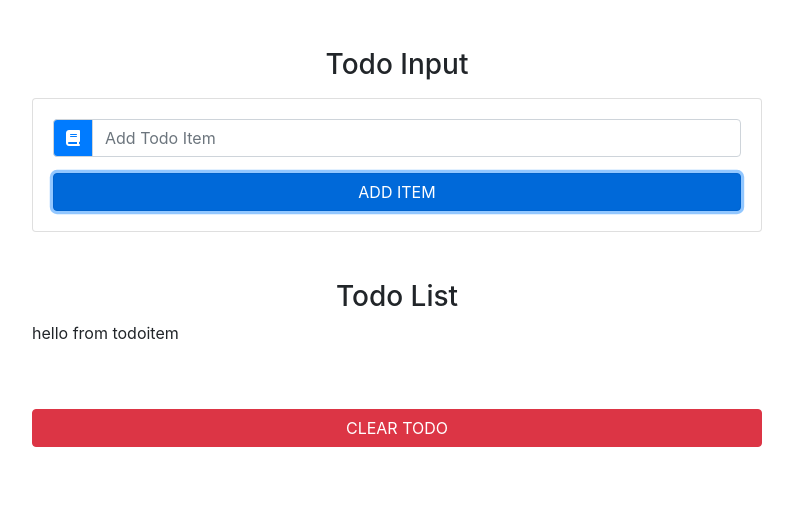
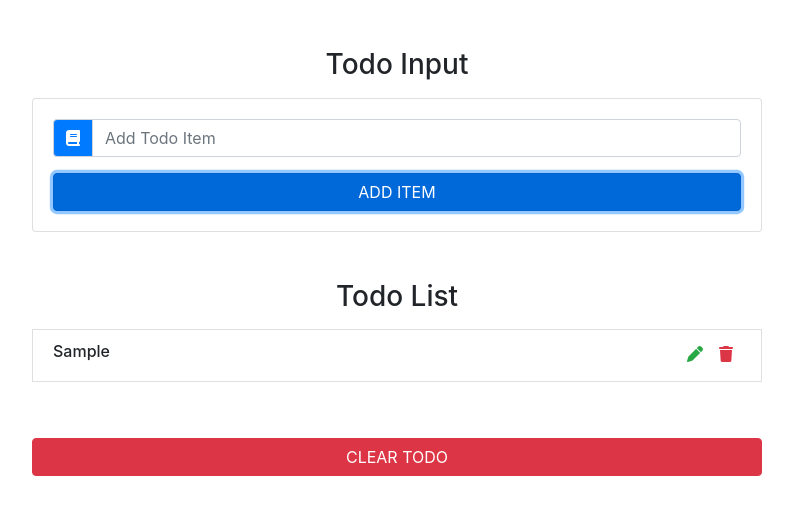
Before and after one commit to ahmed-abdelkafi/todo-list-react, a React (Create React App) app: page / in a window 1280 px wide. Both pictures are taken after typing "Sample" into the empty fields and a click on the button "ADD ITEM". Shown: the top 514 px of the page, without its empty margins (243-1036 px from the left). Built offline with nearby package versions, Linux system fonts and the light colour scheme.

Commit message:
todoItem component

```diff
--- a/src/components/TodoItem.js
+++ b/src/components/TodoItem.js
@@ -2,10 +2,20 @@
 
 class TodoItem extends Component {
     render() {
+        const {title,handleEdit,handleDelete}=this.props;
         return (
-            <div>
-                <p>hello from todoitem</p>
-            </div>
+            <li className="list-group-item text-capitalize d-flex justify-content-between my-2">
+                <h6>{title}</h6>
+                <div className="todo-item">
+                    <span className="mx-2 text-success" onClick={handleEdit}>
+                        <i className="fas fa-pen"/>
+                    </span>
+                    <span className="mx-2 text-danger" onClick={handleDelete}>
+                        <i className="fas fa-trash"/>
+                    </span>
+                </div>
+
+            </li>
         );
     }
 }
--- a/src/components/TodoList.js
+++ b/src/components/TodoList.js
@@ -12,6 +12,7 @@
                     {items.map(item=>
                     {return (<Item
                             key={item.id}
+                            title={item.title}
                             handleEdit={()=>handleEdit(item.id)}
                             handleDelete={()=>handleDelete(item.id)}/>
                     )})}
```
